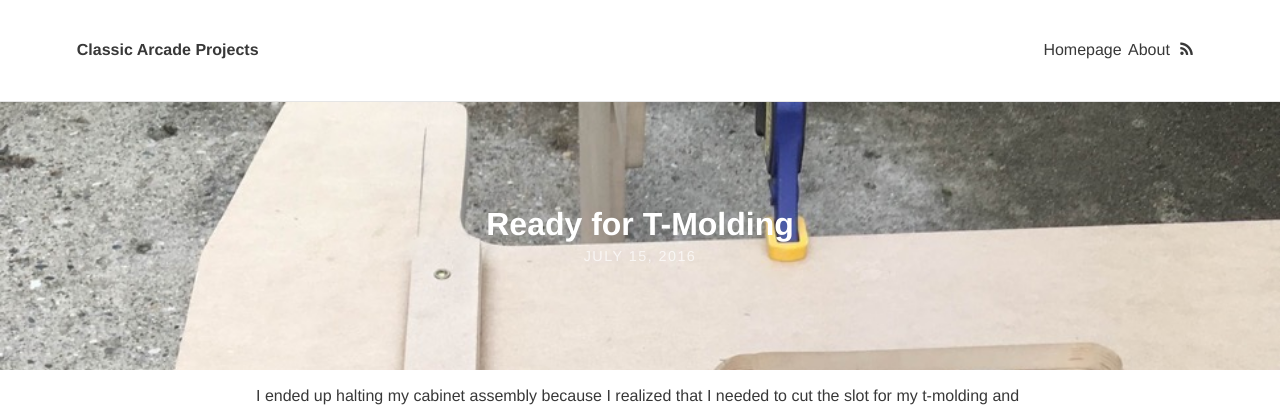
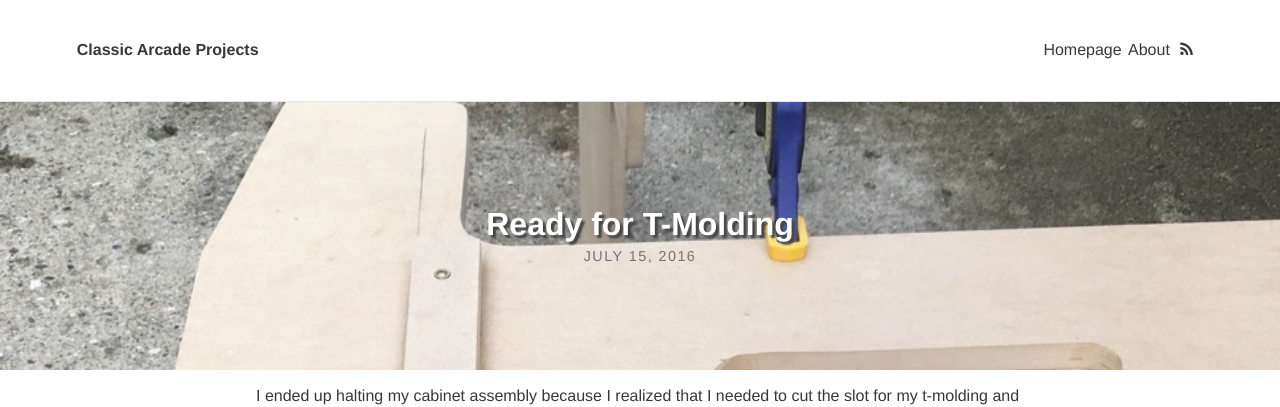
Before and after one commit to StilgarISCA/ClassicArcadeProjects, a Jekyll site: the page built from _posts/2016-07-15-Ready-For-T-Molding.md, in a window 1280 px wide. Shown: the top 407 px of the page. Built offline with Jekyll 4.4.1, drawn with Linux system fonts in a browser that asks for light colours; nearby versions of some CDN libraries.

Commit message:
Increase visibility of header image text

```diff
--- a/_sass/base/_variables.scss
+++ b/_sass/base/_variables.scss
@@ -24,6 +24,7 @@ $header-link-color: #383838;
 
 // Feature image for articles
 $feature-image-text-color: #fff;
+$feature-image-text-shadow-color: #454545;
 $feature-image-size: cover; // options include "cover", "contain", "auto"
 
 // Header description box
--- a/_sass/layouts/_posts.scss
+++ b/_sass/layouts/_posts.scss
@@ -39,8 +39,10 @@ header {
     background-size: $feature-image-size;
     margin-bottom: 0;
     padding: $padding-large/2.5 $padding-large;
+    text-shadow: 3px 3px 2px $feature-image-text-shadow-color;
     .meta {
-      color: rgba($feature-image-text-color, .7);
+      color: rgba($feature-image-text-shadow-color, .7);
+      text-shadow: none;
     }
   }
   .post-content {
```
